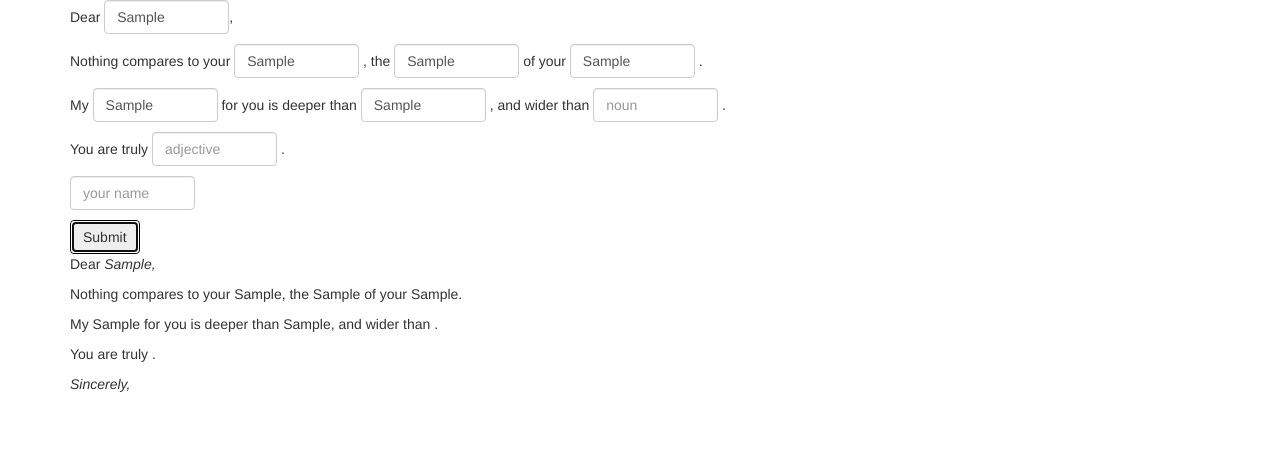
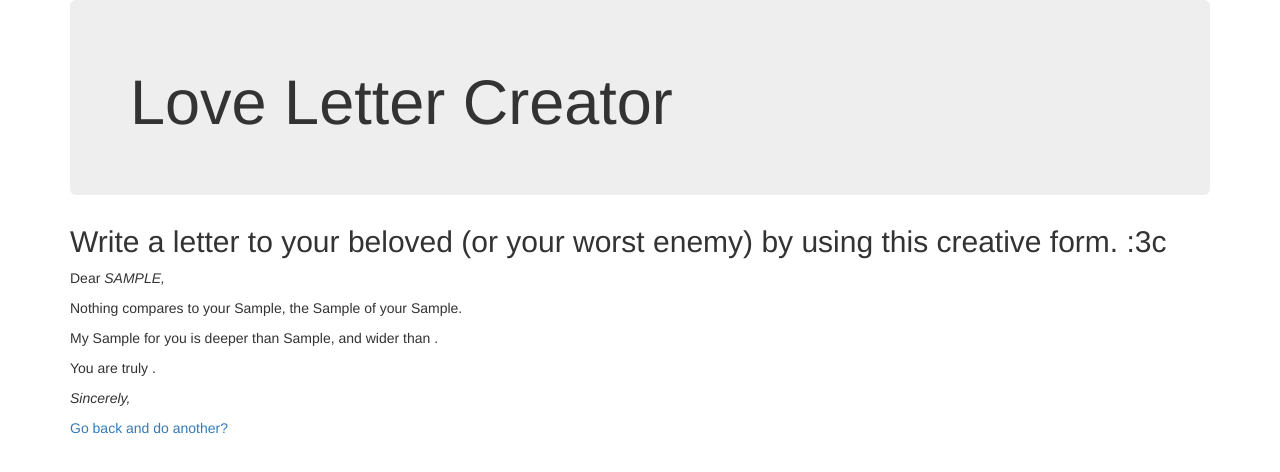
Before and after one commit to mariedillard/form-letter, a plain HTML site: page index.html in a window 1280 px wide. Both pictures are taken after typing "Sample", "Sample", "Sample", "Sample", "Sample", "Sample" into the empty fields and a click on the button "Submit". Drawn offline with Linux system fonts and the light colour scheme.

Commit message:
style and add refresher

```diff
--- a/css/styles.css
+++ b/css/styles.css
@@ -4,7 +4,7 @@
 }
 
 #letter{
-
+  display: none;
 }
 
 .form-control{
--- a/index.html
+++ b/index.html
@@ -9,6 +9,10 @@
   </head>
   <body>
     <div class="container">
+      <div class="jumbotron">
+        <h1> Love Letter Creator </h1>
+      </div>
+      <h2>Write a letter to your beloved (or your worst enemy) by using this creative form. :3c</h2>
       <form id="form-letter">
         <p>
           Dear
@@ -74,6 +78,7 @@
         <p>
           <em>Sincerely, <span class="your-name"></span></em>
         </p>
+        <a href="index.html">Go back and do another?</a>
       </div>
     </div>
   </body>
--- a/js/scripts.js
+++ b/js/scripts.js
@@ -10,7 +10,7 @@ $(document).ready(function() {
     var inputAdj2= $("#adjective2").val();
     var inputYourName= $("#your-name").val();
 
-    $(".their-name").text(inputName);
+    $(".their-name").text(inputName.toUpperCase());
     $(".trait").text(inputTrait);
     $(".adjective1").text(inputAdj1);
     $(".physical-feature").text(inputPhysFeat);
@@ -21,6 +21,7 @@ $(document).ready(function() {
     $(".your-name").text(inputYourName);
 
     $("#letter").show();
+    $("#form-letter").hide();
     event.preventDefault();
   });
 });
```
